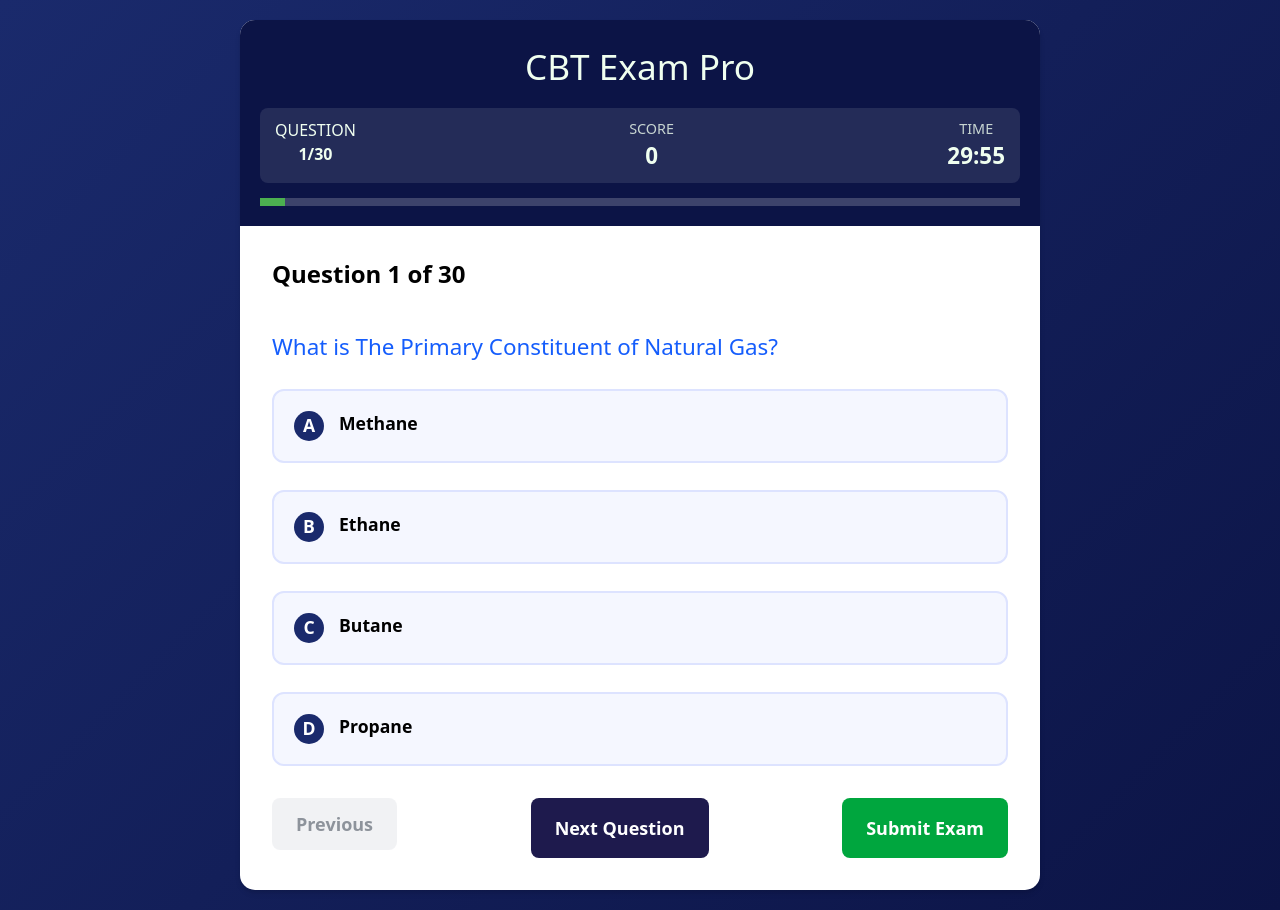
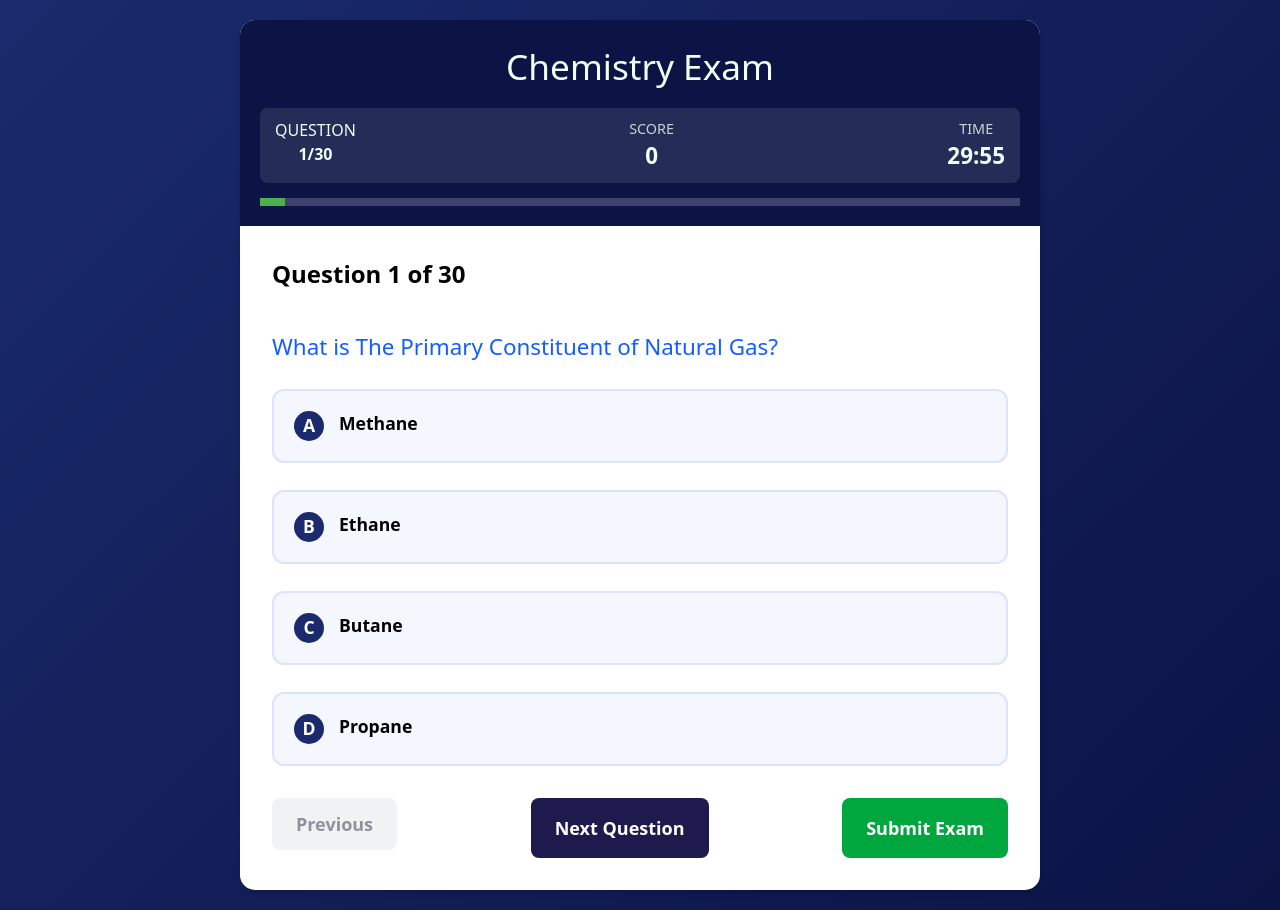
Before and after one commit to Gabjord/Cbt_Main, a website: page html/chem.html in a window 1280 px wide. Drawn offline with Linux system fonts and the light colour scheme.

Commit message:
Update chem.html

```diff
--- a/html/chem.html
+++ b/html/chem.html
@@ -4,7 +4,7 @@
     <meta charset="UTF-8" />
     <meta name="viewport" content="width=device-width, initial-scale=1.0" />
 
-    <title>ExamPro - Online CBT System</title>
+    <title>Chem Exam</title>
     <link href="../src/output.css" rel="stylesheet" />
     <link
       rel="stylesheet"
@@ -18,7 +18,7 @@
       class="bg-white rounded-[15px] shadow-md w-[95%] max-w-[800px] overflow-hidden"
     >
       <header class="bg-[#0c1446] text-[honeydew] p-5 text-center relative">
-        <h1>CBT Exam Pro</h1>
+        <h1>Chemistry Exam</h1>
         <div
           class="flex justify-between mt-[15px] bg-white/10 px-[15px] py-[10px] rounded-[8px]"
         >
```
